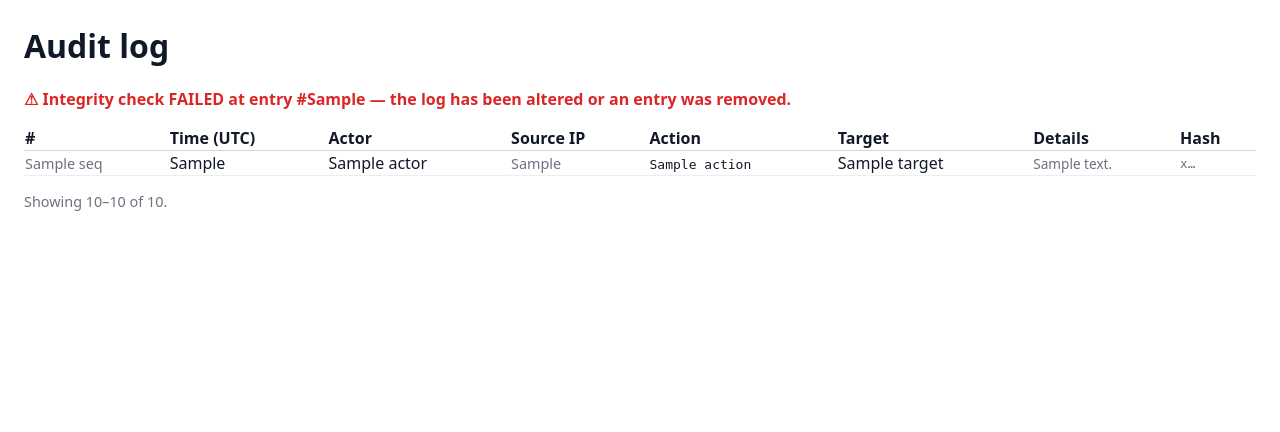
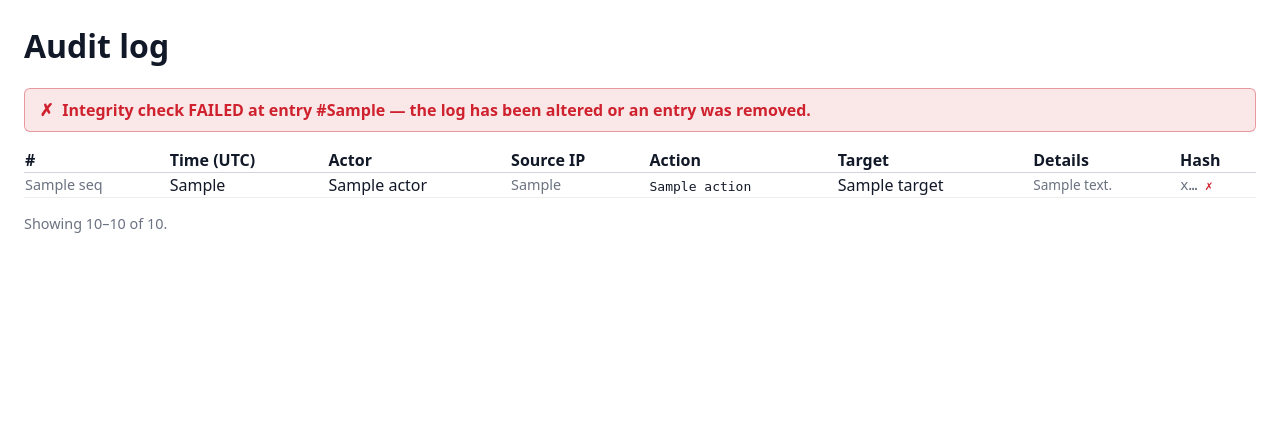
Before and after one commit to brett6320/fpbx_ivr_manager, a FastAPI app: template app/web/templates/audit.html in a window 1280 px wide. Shown: the top 432 px of the page. Run offline with FastAPI, Linux system fonts and the light colour scheme; the template is opened without the code that fills it: most values are stand-ins (such as "Sample title", 1, 10 or a date in 2020); parts of the project's set-up code (start-up, migrations or seed data) failed here and were passed over.

Commit message:
Audit page: green verified banner + per-hash integrity marks
- Chain-verified message is now a subtle green banner with a checkmark (red
  banner + ✗ when verification fails).
- Each row shows a green ✓ to the right of its hash when that entry's hash
  recomputes and its prev-link holds, or a red ✗ when it doesn't — backed by a
  new audit.hash_status() that returns per-entry validity (a single tampered
  entry is flagged on itself rather than cascading).
- Light action colouring (failures red, deletes amber, login/logout green,
  views muted).

Co-Authored-By: Claude Opus 4.8 (1M context) <noreply@anthropic.com>

```diff
--- a/app/audit.py
+++ b/app/audit.py
@@ -178,6 +178,26 @@ def entries(limit: int = 200, offset: int = 0) -> list[dict]:
     return [dict(r) for r in rows]
 
 
+def hash_status() -> dict[int, bool]:
+    """Per-entry validity map (seq -> bool): an entry is valid when its stored
+    hash matches the hash recomputed from its fields AND its prev_hash links to
+    the previous entry's hash. We keep walking from each entry's *stored* hash so
+    a single tampered entry is flagged on itself rather than cascading."""
+    status: dict[int, bool] = {}
+    prev = GENESIS
+    with _conn() as conn:
+        rows = conn.execute(
+            "SELECT seq, ts, actor, action, target, details, ip, prev_hash, hash "
+            "FROM audit ORDER BY seq ASC"
+        ).fetchall()
+    for r in rows:
+        expected = _entry_hash(r["prev_hash"], r["ts"], r["actor"], r["action"],
+                               r["target"], r["details"], r["ip"])
+        status[r["seq"]] = (r["prev_hash"] == prev) and (r["hash"] == expected)
+        prev = r["hash"]
+    return status
+
+
 def verify() -> dict:
     """Recompute the chain from the beginning. Returns
     ``{"ok": bool, "count": int, "bad_seq": int | None}`` where ``bad_seq`` is
--- a/app/web/routes.py
+++ b/app/web/routes.py
@@ -1209,6 +1209,9 @@ async def user_delete(request: Request, username: str, user: dict = Depends(requ
 def admin_audit(request: Request, user: dict = Depends(require_audit),
                 limit: int = 200, offset: int = 0):
     rows = audit.entries(limit=limit, offset=offset)
+    status = audit.hash_status()
+    for r in rows:
+        r["valid"] = status.get(r["seq"], False)
     return templates.TemplateResponse(
         request, "audit.html",
         {
--- a/app/web/templates/audit.html
+++ b/app/web/templates/audit.html
@@ -3,13 +3,23 @@
 <h1>Audit log</h1>
 
 {% if integrity.ok %}
-  <p class="muted">✓ Chain verified — {{ integrity.count }}
-     entr{{ 'y' if integrity.count == 1 else 'ies' }}, no tampering detected.</p>
+  <div style="display: flex; align-items: center; gap: .55rem; margin: 0 0 1rem;
+              padding: .6rem .9rem; border-radius: 6px; font-weight: 500;
+              color: #2ea043; background: rgba(46,160,67,.10);
+              border: 1px solid rgba(46,160,67,.35);">
+    <span aria-hidden="true" style="font-size: 1.05rem; line-height: 1;">✓</span>
+    <span>Chain verified — {{ integrity.count }}
+      entr{{ 'y' if integrity.count == 1 else 'ies' }}, no tampering detected.</span>
+  </div>
 {% else %}
-  <p style="color: var(--danger, #c0392b); font-weight: 600;">
-    ⚠ Integrity check FAILED at entry #{{ integrity.bad_seq }} —
-    the log has been altered or an entry was removed.
-  </p>
+  <div style="display: flex; align-items: center; gap: .55rem; margin: 0 0 1rem;
+              padding: .6rem .9rem; border-radius: 6px; font-weight: 600;
+              color: #cf222e; background: rgba(207,34,46,.10);
+              border: 1px solid rgba(207,34,46,.40);">
+    <span aria-hidden="true" style="font-size: 1.05rem; line-height: 1;">✗</span>
+    <span>Integrity check FAILED at entry #{{ integrity.bad_seq }} —
+      the log has been altered or an entry was removed.</span>
+  </div>
 {% endif %}
 
 {% if not entries %}
@@ -27,11 +37,22 @@
     <td style="white-space: nowrap;">{{ e.ts }}</td>
     <td>{{ e.actor }}</td>
     <td class="muted">{{ e.ip or '' }}</td>
-    <td><code>{{ e.action }}</code></td>
+    <td><code style="color:
+      {%- if 'failure' in e.action %} #cf222e
+      {%- elif '.delete' in e.action %} #bc4c00
+      {%- elif e.action in ('login.success', 'logout') %} #2ea043
+      {%- elif e.action == 'view' %} var(--muted)
+      {%- else %} inherit{% endif %};">{{ e.action }}</code></td>
     <td>{{ e.target or '' }}</td>
     <td class="muted" style="font-size: .85rem;">{{ e.details or '' }}</td>
-    <td class="muted" style="font-family: monospace; font-size: .8rem;"
-        title="hash {{ e.hash }}&#10;prev {{ e.prev_hash }}">{{ e.hash[:12] }}…</td>
+    <td style="font-family: monospace; font-size: .8rem; white-space: nowrap;"
+        title="hash {{ e.hash }}&#10;prev {{ e.prev_hash }}">
+      <span class="muted">{{ e.hash[:12] }}…</span>
+      {% if e.valid %}<span style="color: #2ea043; font-weight: 700;"
+           title="hash verified">✓</span>
+      {% else %}<span style="color: #cf222e; font-weight: 700;"
+           title="hash mismatch / broken link">✗</span>{% endif %}
+    </td>
   </tr>
   {% endfor %}
   </tbody>
```
Also changed, not shown: tests/test_audit.py (+12 -0 lines).
